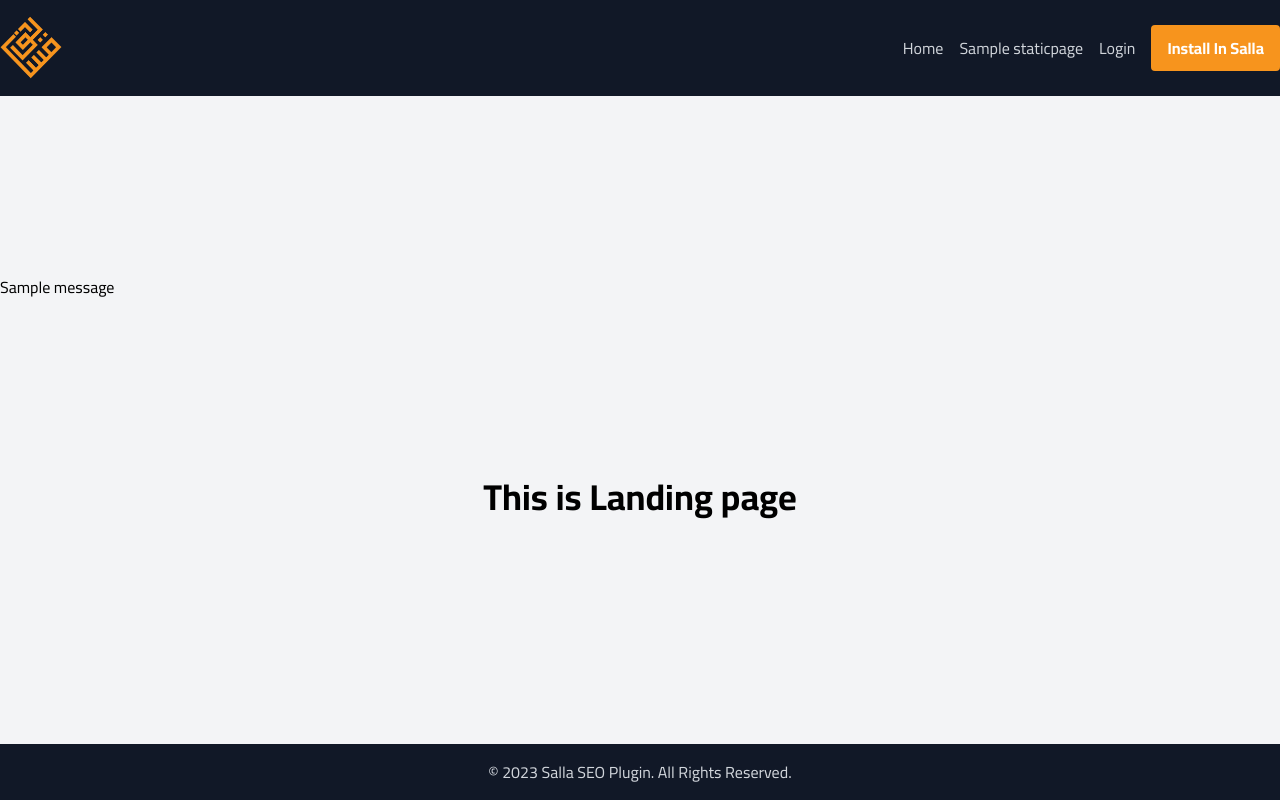
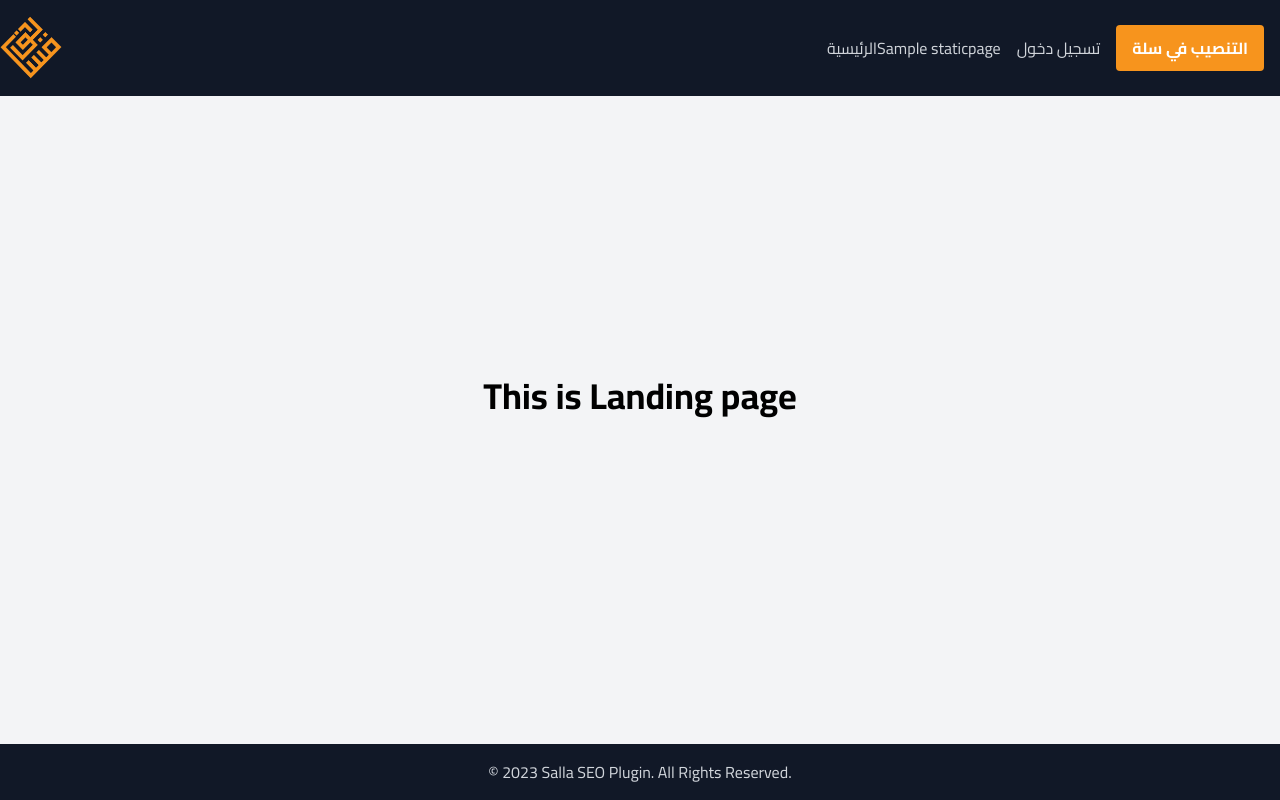
Before and after one commit to IslamMesha/salla-seo, a Django app: page / in a window 1280 px wide. Run offline with Django 3.2, Linux system fonts and the light colour scheme; tables that the repository leaves empty hold one stand-in row (values such as "Sample post"); one stand-in notice (Sample message) is shown.

Commit message:
make sure everything is imported right

```diff
--- a/templates/base.html
+++ b/templates/base.html
@@ -13,42 +13,14 @@
         crossorigin="anonymous" referrerpolicy="no-referrer" />
 
       <link rel="stylesheet" href="https://fonts.googleapis.com/css2?family=Cairo:wght@400;700&display=swap">
+    <title>{% block title %}My Website{% endblock %} | Salla SEO Plugin</title>
 
-    <style>
-        /* Style the popup container */
-        .popup {
-            display: none;
-            position: fixed;
-            z-index: 1;
-            left: 0;
-            top: 0;
-            width: 100%;
-            height: 100%;
-            overflow: auto;
-            background-color: rgba(0, 0, 0, 0.5);
-        }
-
-        body > div {
-          display: none
-        }
-
-        body {
-          font-family: 'Cairo', sans-serif;
-        }
-
-        .bg-orange-500 {
-          background-color: #f7941d;
-        }
-
-        .bg-orange-500:hover {
-          background-color: #e28819;
-        }
-
-    </style>
-
-    <title>{% block title %}My Website{% endblock %} | Salla SEO Plugin</title>
+    <link rel="stylesheet" href="{% static 'css/style.css' %}">
+    {% if page.md %}
+    <link rel="stylesheet" href="{% static 'css/md.css' %}">
+    {% endif %}
   </head>
-  <body class="bg-gray-100 select-none m-auto flex flex-col justify-between" style="min-height: 100vh">
+  <body class="bg-gray-100 m-auto flex flex-col justify-between" style="min-height: 100vh">
     <header class="bg-gray-900 py-4">
       <div class="container mx-auto flex items-center justify-between">
         <a href="/">
@@ -56,19 +28,19 @@
         </a>
         {% if nav_pages %}
         <nav>
-          <ul class="flex space-x-4">
-            <li><a href="/" class="text-gray-300 hover:text-white">Home</a></li>
+          <ul class="flex space-x-reverse space-x-4">
+            <li><a href="/" class="text-gray-300 hover:text-white whitespace-nowrap">الرئيسية</a></li>
             {% for page in nav_pages %}
-            <li><a href="{{ page.url }}" class="text-gray-300 hover:text-white">{{ page.nav_name }}</a></li>
+            <li><a href="{{ page.url }}" class="text-gray-300 hover:text-white whitespace-nowrap">{{ page.nav_name }}</a></li>
             {% endfor %}
 
             {% if is_authenticated %}
-            <li><a href="{% url 'app:logout' %}" class="text-gray-300 hover:text-white">Logout</a></li>
+            <li><a href="{% url 'app:logout' %}" class="text-gray-300 hover:text-white whitespace-nowrap">تسجيل خروج</a></li>
             {% else %}
-            <li><a href="{% url 'app:login' %}" class="text-gray-300 hover:text-white">Login</a></li>
+            <li><a href="#" onclick="openPopup(loginPopupId)" class="text-gray-300 hover:text-white whitespace-nowrap">تسجيل دخول</a></li>
             <li>
-              <a href="{{ installation_url }}" class="bg-orange-500 hover:bg-orange-600 text-white font-bold py-2 px-4 rounded" target="_blank">
-                Install In Salla
+              <a href="{{ installation_url }}" class="bg-orange-500 hover:bg-orange-600 text-white font-bold py-2 px-4 rounded whitespace-nowrap" target="_blank">
+                التنصيب في سلة
               </a>
             </li>
             {% endif %}
@@ -79,7 +51,7 @@
       </div>
     </header>
 
-    {% if messages %}
+    {% comment %} {% if messages %}
     <ul class="messages">
         {% for message in messages %}
         <li{% if message.tags %} class="{{ message.tags }}" {% endif %}>
@@ -88,12 +60,14 @@
             </li>
             {% endfor %}
     </ul>
-    {% endif %}
+    {% endif %} {% endcomment %}
 
     <main class="container mx-auto">
-      {% block content %}
-      {% endblock %}
+      {% block content %}{% endblock %}
     </main>
+
+    <!-- POP-UPS -->
+    {% include 'popups.html' %}
 
     <footer class="bg-gray-900 py-4 mt-12">
       <div class="container mx-auto text-center text-gray-300">
@@ -101,5 +75,9 @@
       </div>
     </footer>
 
+    <script src="{% static 'js/utils.js' %}"></script>
+    <script src="{% static 'js/popup.js' %}"></script>
+    <script src="{% static 'js/main.js' %}"></script>
+
   </body>
 </html>
```
